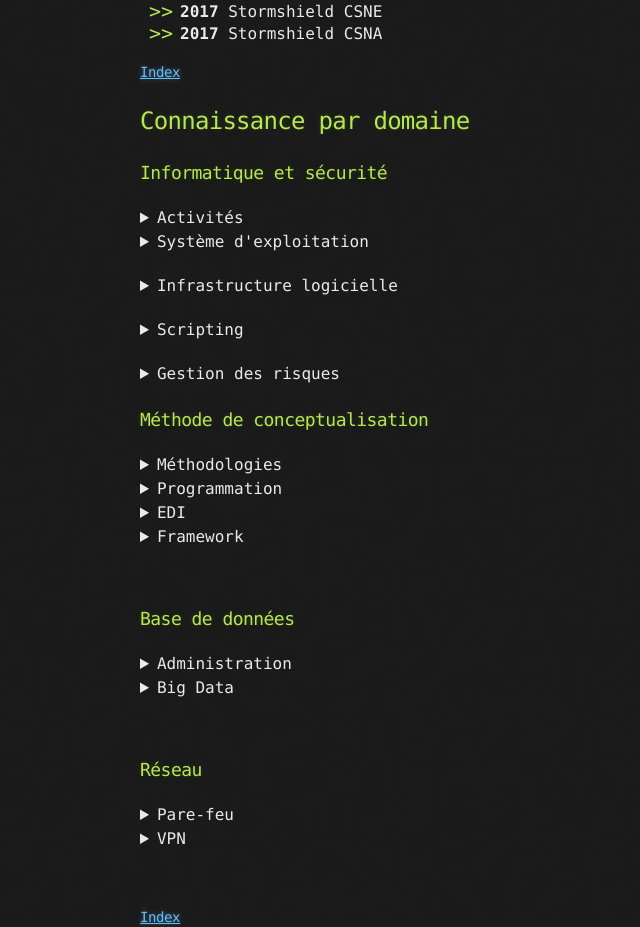
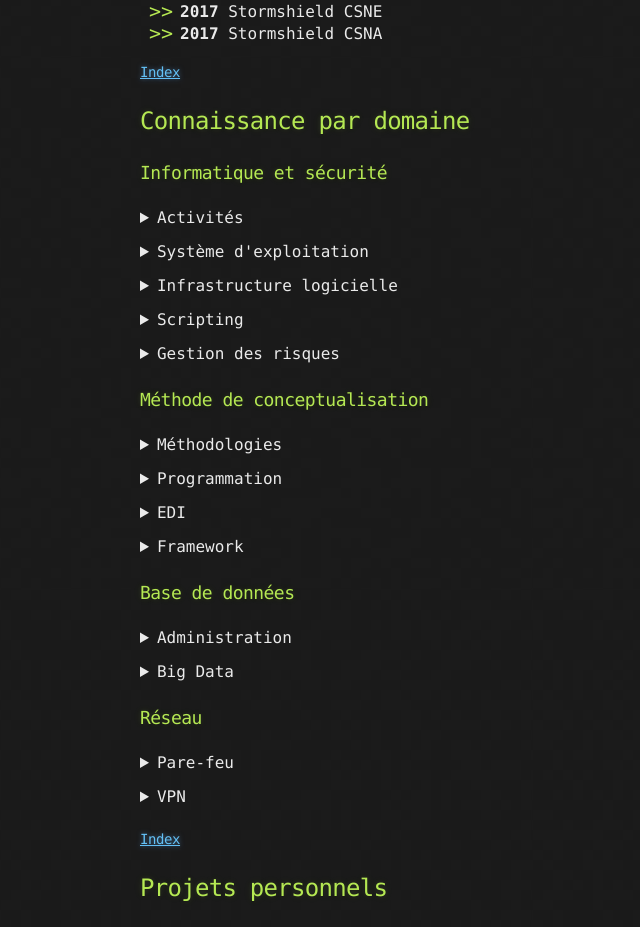
Before and after one commit to baimard/baimard.github.io, a Jekyll site: the page built from index.md, in a window 1280 px wide. Shown: the part 1539-2466 px from the top of the page, without its empty margins (0-640 px from the left). Built offline with Jekyll 4.4.1, drawn with Linux system fonts in a browser that asks for light colours.

Commit message:
one more 2

```diff
--- a/assets/css/style.scss
+++ b/assets/css/style.scss
@@ -8,11 +8,10 @@
 	height: 16px;
 }
 
-.img-network {
-	width: 100px;
-	height: auto;
-}
-
 .separation {
 	margin-top:20px;
 }
+
+.separation-details {
+	margin-top:10px;
+}
--- a/index.md
+++ b/index.md
@@ -124,44 +124,45 @@ Passioné d'informatique, j'aborde mon métier avec beaucoup de plaisir. Je suis
 
 ### Informatique et sécurité
 
-<details class="separation"><summary>Activités</summary>
+<details class="separation-details"><summary>Activités</summary>
 - Analyse de projet, plan d'actions et tests<br/>
 - Communication et adaptation du langage en fonction de l'interlocuteur (Décideur, Pilotage, MOA/MOE)<br/>
 - Support utilisateurs<br/>
 - Architecture de solutions réseaux et sécurité<br/>
 - Gestion de projet<br/>
 </details>
-<details><summary>Système d'exploitation</summary>
+<details class="separation-details"><summary>Système d'exploitation</summary>
 - Windows XP - 10, Windows Serveur 2008 - 2016<br/>
 - Mac OS, Debian, Ubuntu<br/>
 </details>
-<details class="separation"><summary>Infrastructure logicielle</summary>
+<details class="separation-details"><summary>Infrastructure logicielle</summary>
 - Serveur Web Apache, Php, Base de données (Mysql, Maria, Oracle, Postgres)<br/>
 - Échange de fichiers, CFT, FTP, SFTP, NFS, SMB etc.<br/>
 - Docker & Docker SWARM<br/>
 </details>
-<details class="separation"><summary>Scripting</summary>
+<details class="separation-details"><summary>Scripting</summary>
 - VBS<br/>
 - Bash<br/>
 - Python<br/>
 </details>
-<details class="separation"><summary>Gestion des risques</summary>
+<details class="separation-details"><summary>Gestion des risques</summary>
 - Analyse des risques ISO 27005 (en cours de certification)<br/>
 - Veille sur les risques des systèmes d'information et suivi de failles de sécurité<br/>
 </details>
 
 
 <div class="separation"></div>
+
 ### Méthode de conceptualisation
 
-<details><summary>Méthodologies</summary>
+<details class="separation-details"><summary>Méthodologies</summary>
 - Cycle en V et courbe du soleil<br/>
 - Méthode agile (XP)<br/>
 - Méthodologie merise (Méthode systémique)<br/>
 - UML<br/>
 </details>
 
-<details><summary>Programmation</summary>
+<details class="separation-details"><summary>Programmation</summary>
 - Programmation Orienté Objet<br/>
 - Cobol<br/>
 - Prolog<br/>
@@ -171,52 +172,52 @@ Passioné d'informatique, j'aborde mon métier avec beaucoup de plaisir. Je suis
 - Maitrise de GIT ...<br/>
 </details>
 
-<details><summary>EDI</summary>
+<details class="separation-details"><summary>EDI</summary>
 - Visual Studio<br/>
 - Android Studio<br/>
 - Eclipse<br/>
 </details>
 
-<details><summary>Framework</summary>
+<details class="separation-details"><summary>Framework</summary>
 - Symfony<br/>
 - Nextcloud (app)<br/>
 </details>
 
-<br/>
+<div class="separation"></div>
 
 ### Base de données
 
-<details><summary>Administration</summary>
+<details class="separation-details"><summary>Administration</summary>
 - Oracle<br/>
 - Mysql/MariaDB<br/>
 </details>
 
-<details><summary>Big Data</summary>
+<details class="separation-details"><summary>Big Data</summary>
 - EAI/ETL IBM Cognos, Talend<br/>
 - Architecture type DATAWARE HOUSE<br/>
 - Business Object, Installation, Création de Rapport<br/>
 - Ensemble Elastik (ELK)<br/>
 </details>
 
-<br/>
+<div class="separation"></div>
 
 ### Réseau
 
-<details><summary>Pare-feu</summary>
+<details class="separation-details"><summary>Pare-feu</summary>
 - Stormshield<br/>
 - PfSense<br/>
 - Checkpoint<br/>
 - McAfee - Forcepoint<br/>
 </details>
 
-<details><summary>VPN</summary>
+<details class="separation-details"><summary>VPN</summary>
 - IPSEC Général<br/>
 - IPSEC Site à Site<br/>
 - IPSEC Mobile<br/>
 - OpenVPN<br/>
 </details>
 
-<br/>
+<div class="separation"></div>
 
 
 #### [Index](./#index)
```
Also changed, not shown: other parts of index.md (+1 -1 lines).
